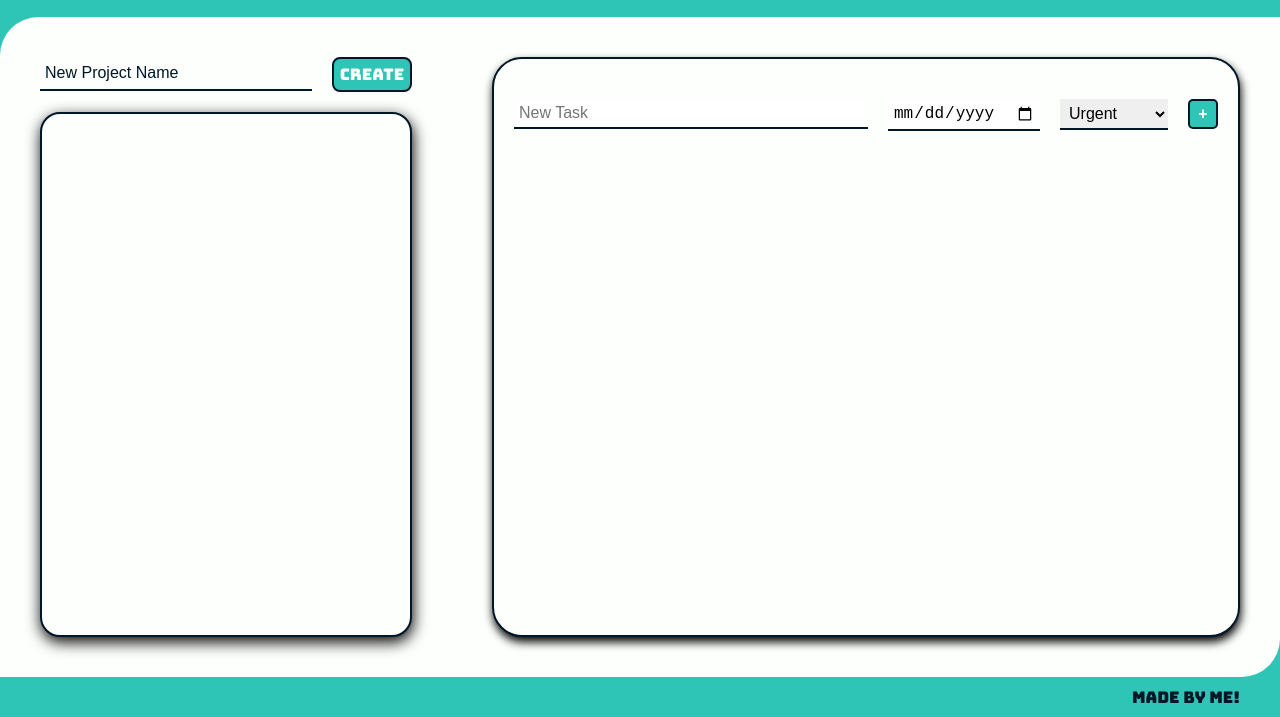
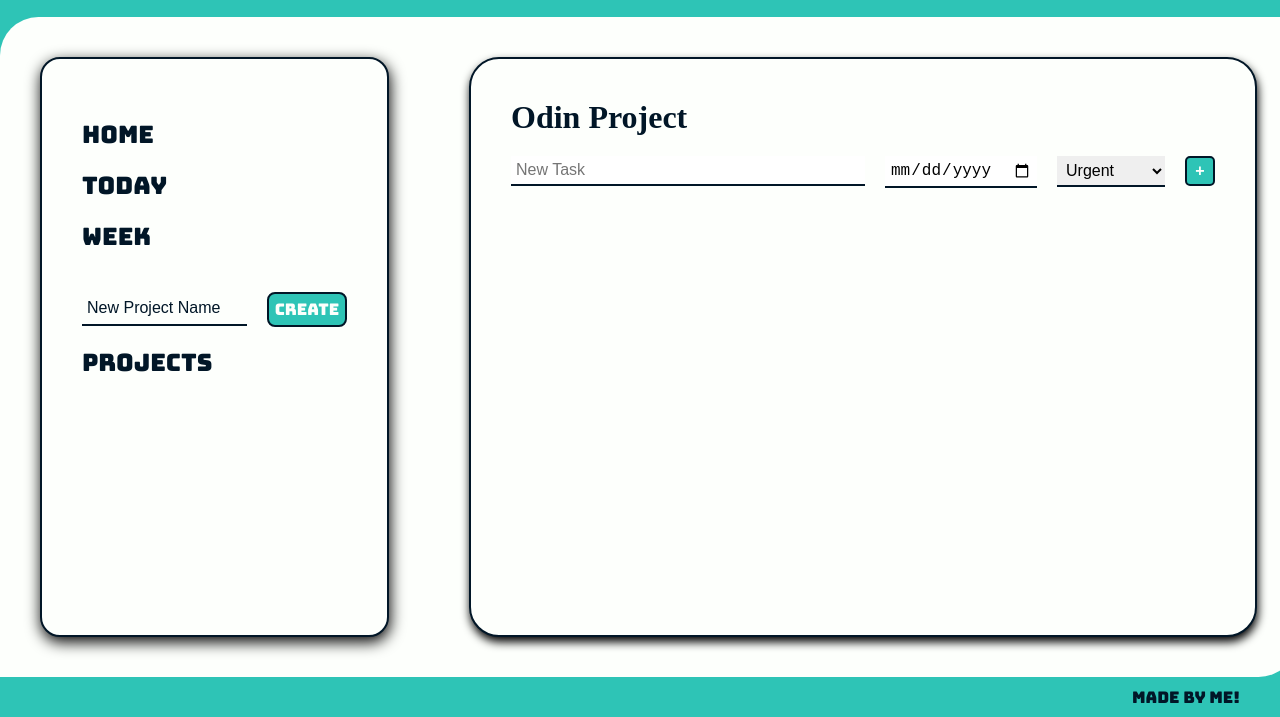
Before and after one commit to just-zack/odin_todo, a website built with webpack: page src/template.html in a window 1280 px wide. Shown: the part 83-800 px from the top of the page. Built offline with nearby package versions, Linux system fonts and the light colour scheme; files whose address does not match are found by name.

Commit message:
Add tabs and adjust styles

```diff
--- a/src/styles/style.css
+++ b/src/styles/style.css
@@ -74,6 +74,45 @@
   align-items: center;
 }
 
+#project_list {
+  display: flex;
+  flex-direction: column;
+  align-items: flex-start;
+  padding: var(--large_padding);
+  flex: auto;
+}
+
+#home,
+#today,
+#week,
+#projects {
+  font-size: 1.5rem;
+  width: 2vw;
+  font-family: var(--main_font);
+  border: none;
+  background-color: var(--secondary_color);
+  color: var(--fourth_color);
+  padding-top: var(--standard_padding);
+  width: auto;
+}
+
+#home:hover,
+#home:focus,
+#today:hover,
+#today:focus,
+#week:hover,
+#week:focus,
+#projects:hover,
+#projects:focus {
+  font-size: 2rem;
+  border: none;
+  border-bottom: 2px solid var(--main_color);
+  color: var(--main_color);
+}
+
+#project_viewer {
+  padding-top: var(--large_padding);
+}
 #new_project_container {
   display: flex;
   justify-content: space-between;
@@ -137,6 +176,12 @@
   border-bottom-right-radius: 3vw;
 }
 
+#current_display {
+  font-size: 2rem;
+  color: var(--fourth_color);
+  margin-bottom: var(--standard_padding);
+}
+
 #task_container {
   border: 2px solid var(--fourth_color);
   background-color: var(--secondary_color);
@@ -147,8 +192,7 @@
   display: flex;
   flex-direction: column;
   justify-content: flex-start;
-  padding: var(--standard_padding);
-  padding-top: var(--large_padding);
+  padding: var(--large_padding);
 }
 
 #new_task_input {
--- a/src/template.html
+++ b/src/template.html
@@ -22,14 +22,26 @@
     </div>
     <div id="main_container">
       <div id="left_nav">
-        <div id="new_project_container">
-          <input type="text" id="new_project" placeholder="New Project Name" />
-          <button id="submit_new_project">Create</button>
+        <div id="project_list">
+          <button id="home">Home</button>
+          <button id="today">Today</button>
+          <button id="week">Week</button>
+          <div id="project_viewer">
+            <div id="new_project_container">
+              <input
+                type="text"
+                id="new_project"
+                placeholder="New Project Name"
+              />
+              <button id="submit_new_project">Create</button>
+            </div>
+            <button id="projects">Projects</button>
+          </div>
         </div>
-        <div id="project_list"></div>
       </div>
       <div id="main_display">
         <div id="task_container">
+          <h2 id="current_display">Odin Project</h2>
           <div id="new_task_input">
             <input
               type="text"
```
Also changed, not shown: dist/index.bundle.js, dist/index.html.
